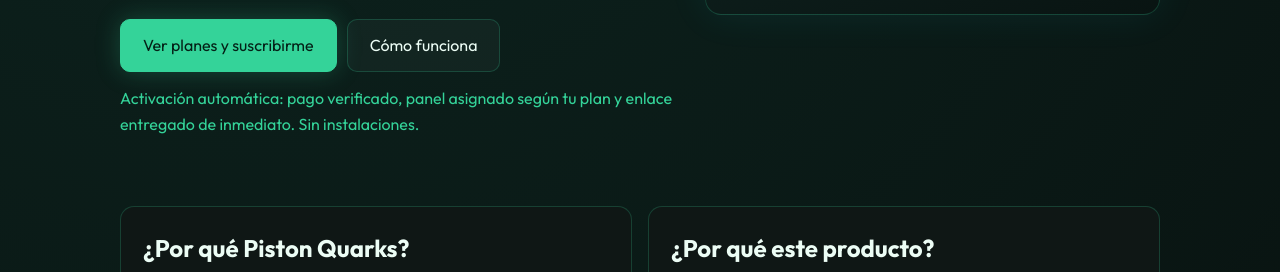
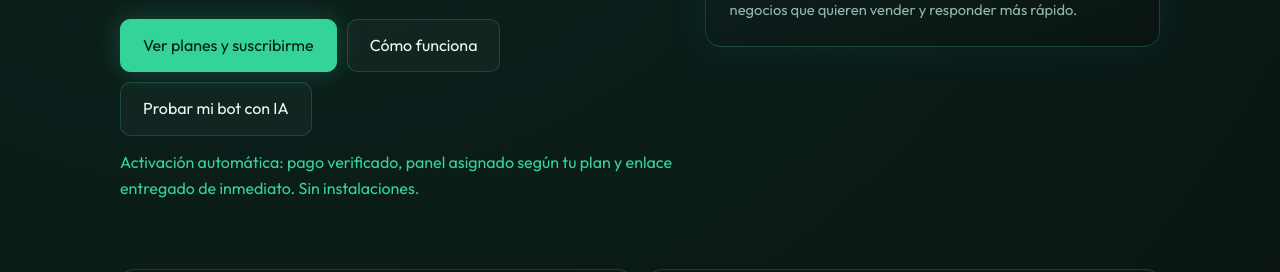
Before and after one commit to pistonquarks-glitch/auto-wasap-autenticacion-y-pagos, a plain HTML site: page piston-bot.html in a window 1280 px wide. Shown: the part 483-755 px from the top of the page. Drawn offline with Linux system fonts and the light colour scheme.

Commit message:
CTA al simulador con IA y mi panel por plan

```diff
--- a/piston-bot.html
+++ b/piston-bot.html
@@ -72,6 +72,7 @@
         <div style="display:flex;gap:10px;flex-wrap:wrap">
           <a class="btn btn-primary" href="#planes">Ver planes y suscribirme</a>
           <a class="btn btn-ghost" href="#como-funciona">Cómo funciona</a>
+          <a class="btn btn-ghost" href="/piston-bot-simulator">Probar mi bot con IA</a>
         </div>
         <div class="small" style="margin-top:14px;color:var(--neon)">Activación automática: pago verificado, panel asignado según tu plan y enlace entregado de inmediato. Sin instalaciones.</div>
       </div>
```
